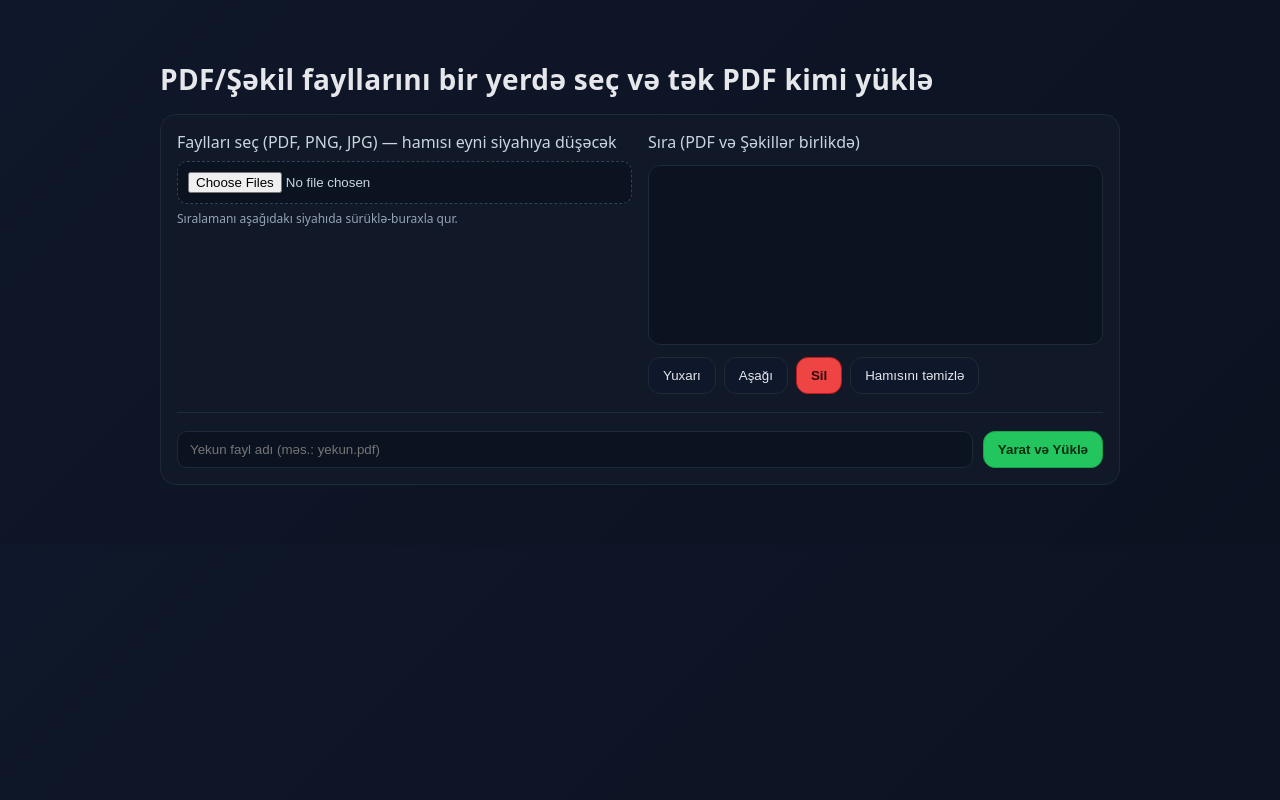
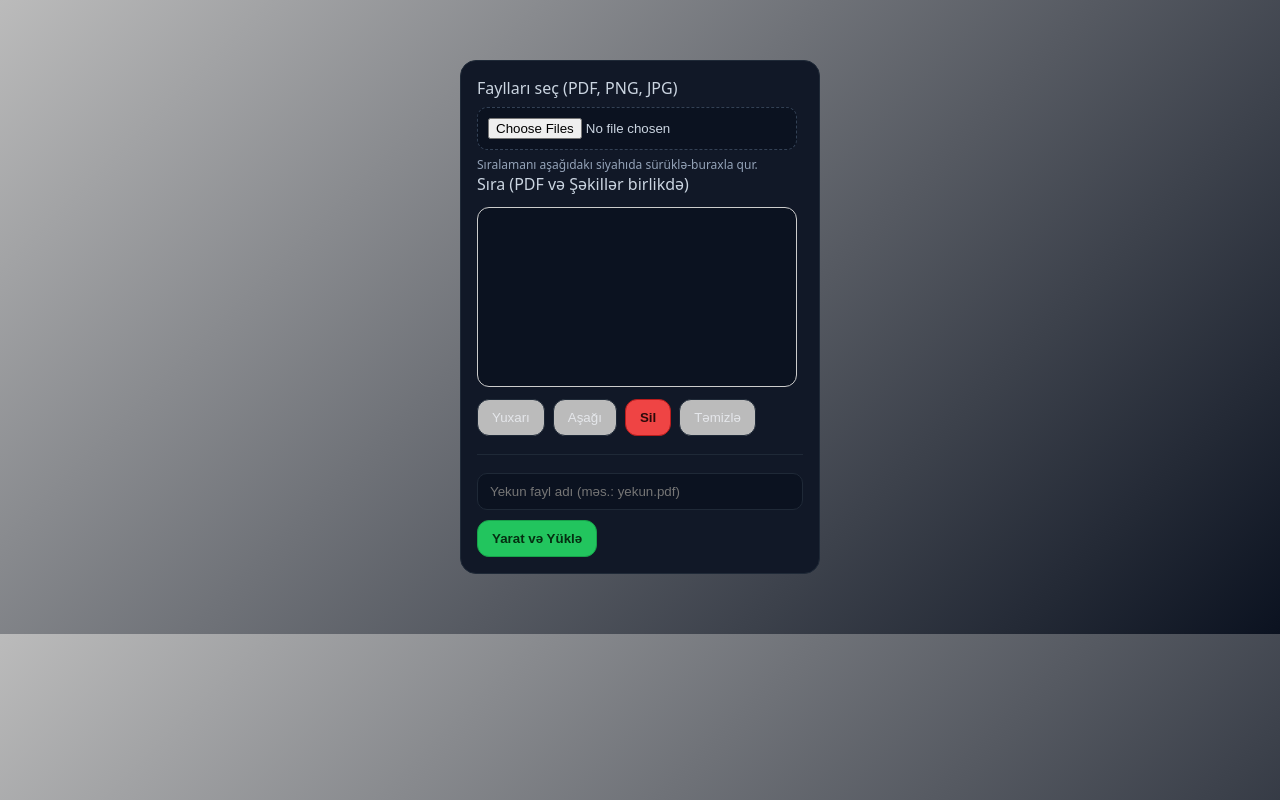
Before and after one commit to reshadqedim3/pdfmaker, a plain HTML site: page index.html in a window 1280 px wide. Drawn offline with Linux system fonts and the light colour scheme.

Commit message:
Add files via upload

```diff
--- a/index.html
+++ b/index.html
@@ -5,24 +5,29 @@
   <meta name="viewport" content="width=device-width, initial-scale=1" />
   <title>PDF/Şəkil → Tək PDF (Birləşdir)</title>
   <style>
-    :root{--bg:#0f172a;--card:#111827;--muted:#334155;--text:#e5e7eb;--accent:#22c55e;--danger:#ef4444}
+    :root{--bg:#ff172a;--card:#111827;--muted:#f34155;--text:#e5e7eb;--accent:#22c55e;--danger:#ef4444}
     *{box-sizing:border-box}
-    body{margin:0;background:linear-gradient(135deg,#0f172a,#0b1220);color:var(--text);font-family:system-ui,Segoe UI,Roboto,Arial}
-    .wrap{max-width:1000px;margin:40px auto;padding:20px}
-    .title{font-size:28px;font-weight:700;letter-spacing:.3px;margin-bottom:16px}
+    body{margin:0;background:linear-gradient(135deg,#bbbbbb,#0b1220);color:var(--text);font-family:system-ui,Segoe UI,Roboto,Arial}
+    .wrap{max-width:400px;margin:40px auto;padding:20px}
+    .title{font-size:8px;font-weight:700;letter-spacing:.3px;margin-bottom:16px}
     .card{background:var(--card);border:1px solid #1f2937;border-radius:16px;padding:16px}
     label{display:block;margin-bottom:8px;color:#cbd5e1}
     input[type="file"]{display:block;width:100%;padding:10px;background:#0b1220;border:1px dashed #334155;border-radius:10px;color:#cbd5e1}
-    .row{display:flex;gap:16px;flex-wrap:wrap}
+    .row {
+  display: flex;
+  gap: 16px;
+  flex-wrap: wrap;
+  width: 300px;
+}
     .col{flex:1;min-width:320px}
-    .list{margin-top:12px;border:1px solid #1f2937;border-radius:12px;min-height:180px;background:#0b1220;padding:6px}
+    .list{margin-top:12px;border:1px solid #cccccc;border-radius:12px;min-height:180px;background:#0b1220;padding:6px}
     .item{display:flex;align-items:center;gap:10px;background:#0f172a;border:1px solid #1f2937;border-radius:10px;padding:8px 10px;margin:6px 0;cursor:grab}
     .item.dragging{opacity:.6}
     .badge{font-size:12px;padding:2px 6px;border-radius:999px;background:#0b1220;border:1px solid #334155;color:#cbd5e1}
     .name{flex:1;overflow:hidden;text-overflow:ellipsis;white-space:nowrap}
     .size{font-variant-numeric:tabular-nums;color:#94a3b8}
     .controls{display:flex;gap:8px;margin-top:12px;flex-wrap:wrap}
-    .btn{border:1px solid #1f2937;background:#0f172a;color:#e5e7eb;border-radius:12px;padding:10px 14px;cursor:pointer}
+    .btn{border:1px solid #1f2937;background:#bbbbbb;color:#e5e7eb;border-radius:12px;padding:10px 14px;cursor:pointer}
     .btn.primary{background:var(--accent);border-color:#16a34a;color:#052e11;font-weight:700}
     .btn.danger{background:var(--danger);border-color:#b91c1c;color:#2b0a0a;font-weight:700}
     .hint{font-size:12px;color:#94a3b8;margin-top:6px}
@@ -35,24 +40,24 @@
 </head>
 <body>
   <div class="wrap">
-    <div class="title">PDF/Şəkil fayllarını bir yerdə seç və tək PDF kimi yüklə</div>
+
 
     <section class="card">
       <div class="row">
         <div class="col">
-          <label>Faylları seç (PDF, PNG, JPG) — hamısı eyni siyahıya düşəcək</label>
+          <label>Faylları seç (PDF, PNG, JPG)</label>
           <input type="file" id="mix-input" accept="application/pdf,image/png,image/jpeg" multiple />
           <div class="hint">Sıralamanı aşağıdakı siyahıda sürüklə-buraxla qur.</div>
-        </div>
-        <div class="col">
           <label>Sıra (PDF və Şəkillər birlikdə)</label>
           <div id="mix-list" class="list" aria-label="Fayl siyahısı"></div>
           <div class="controls">
             <button class="btn" id="mix-up">Yuxarı</button>
             <button class="btn" id="mix-down">Aşağı</button>
             <button class="btn danger" id="mix-remove">Sil</button>
-            <button class="btn" id="mix-clear">Hamısını təmizlə</button>
-          </div>
+            <button class="btn" id="mix-clear">Təmizlə</button>
+
+				  </div>
+
         </div>
       </div>
       <div class="sep"></div>
```
